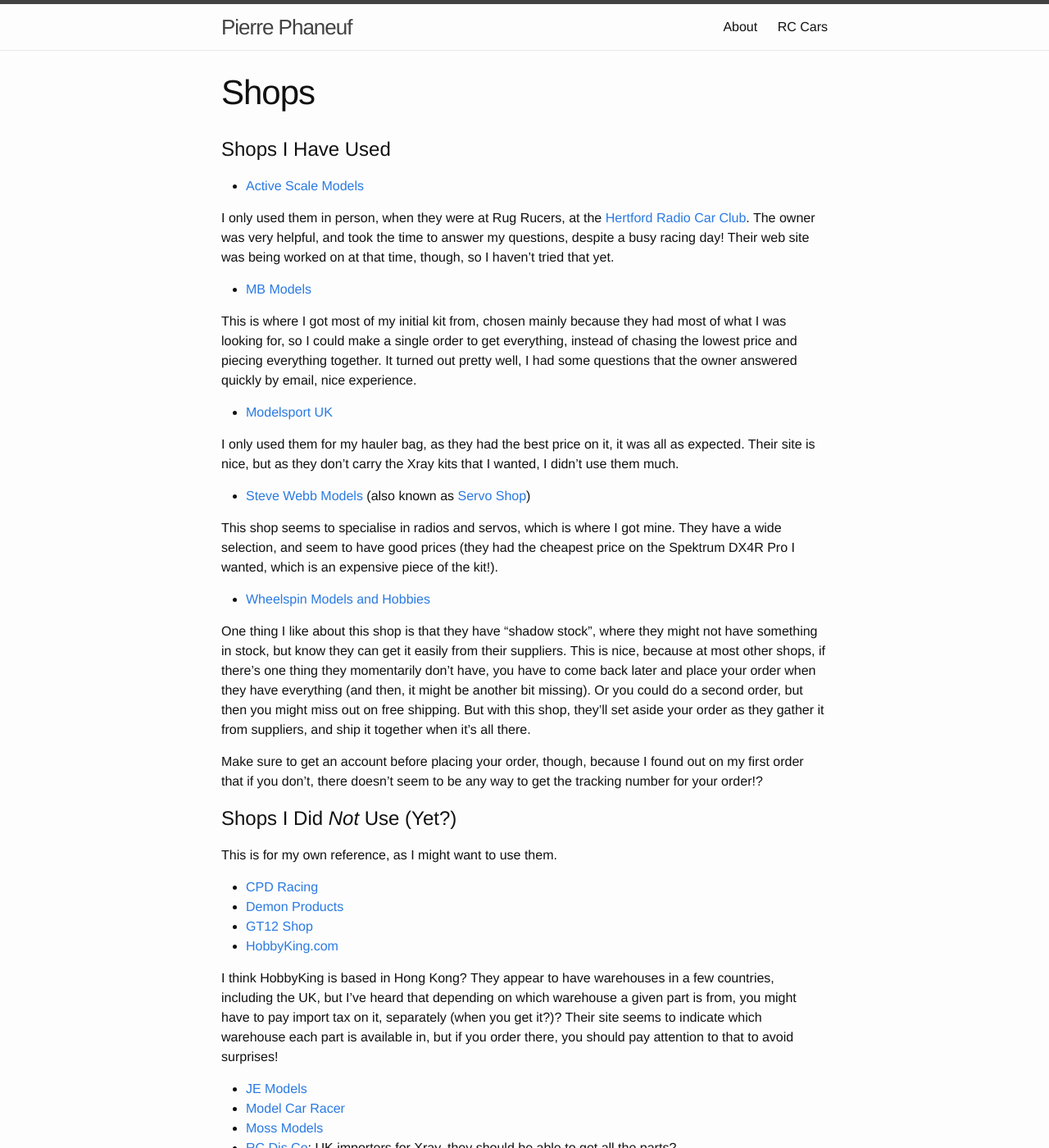
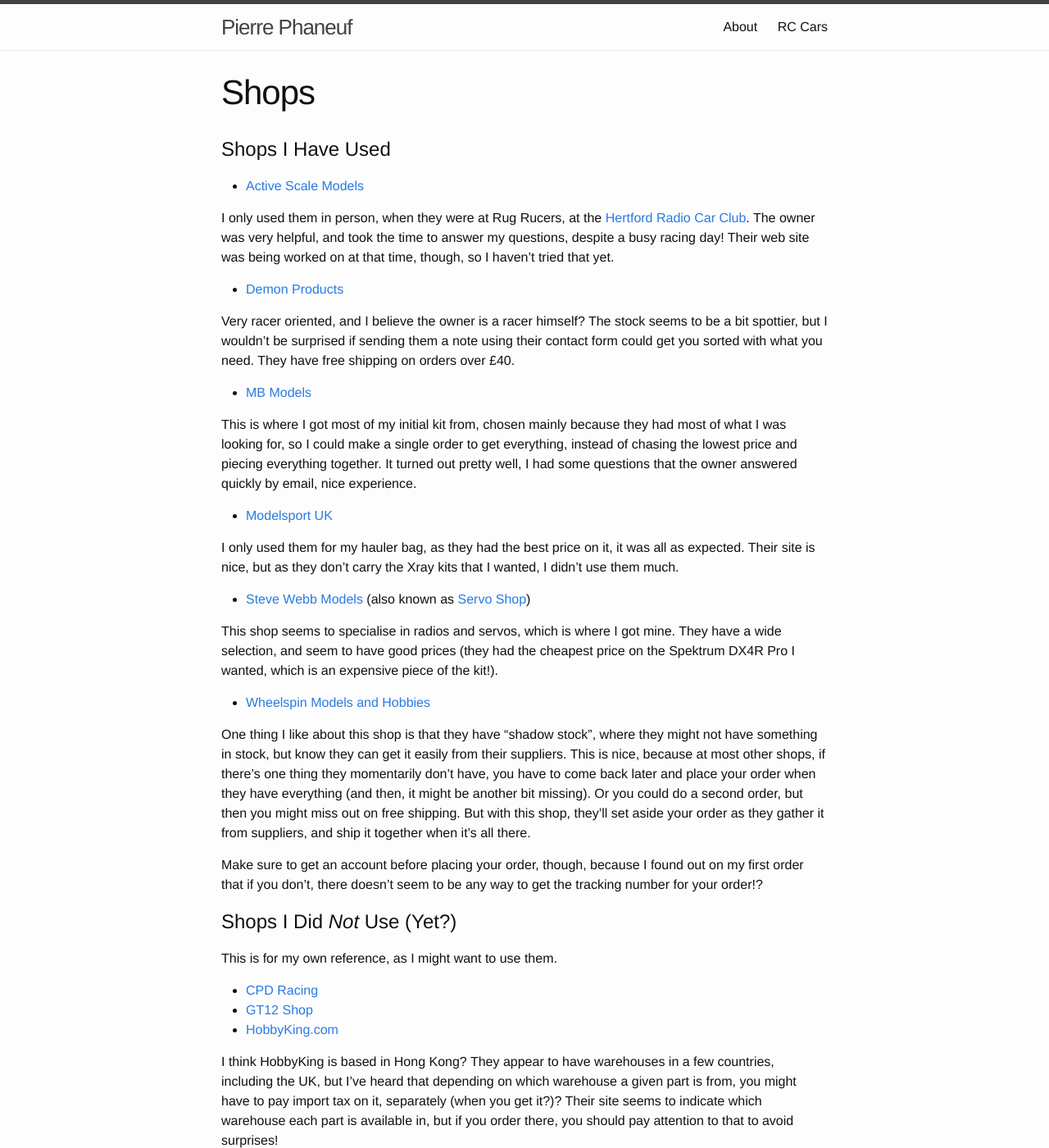
Before and after one commit to pphaneuf/pphaneuf.github.io, a Jekyll site: the page built from _rccars/shops.md, in a window 1280 px wide and 1400 px high. Shown: the whole window at 82% size. Built offline with Jekyll 4.4.1, drawn with Linux system fonts in a browser that asks for light colours.

Commit message:
Tried out Demon Products, move them up.

```diff
--- a/_rccars/shops.md
+++ b/_rccars/shops.md
@@ -13,6 +13,13 @@
 Radio Car Club](http://www.hertfordracing.co.uk/). The owner was very helpful,
 and took the time to answer my questions, despite a busy racing day! Their web
 site was being worked on at that time, though, so I haven't tried that yet.
+
+ - [Demon Products](http://demonpowerproducts.co.uk/)
+
+Very racer oriented, and I believe the owner is a racer himself? The stock
+seems to be a bit spottier, but I wouldn't be surprised if sending them a note
+using their contact form could get you sorted with what you need. They have
+free shipping on orders over £40.
 
  - [MB Models](http://www.rccarshop.co.uk/)
 
```
Also changed, not shown: other parts of _rccars/shops.md (+0 -1 lines).
